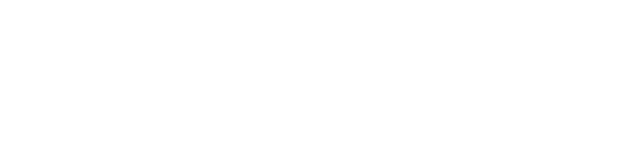
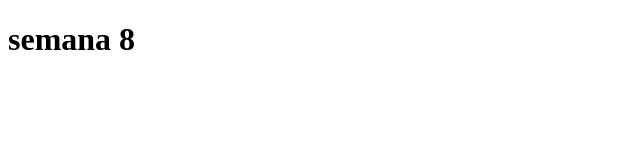
Before and after one commit to ENTRA-21-Java-2025/turma-jv5-mentoria-git, a plain HTML site: page pasta-criada-terminal/index.html in a window 1280 px wide. Shown: the whole page, without its empty margins (0-640 px from the left). Drawn offline with Linux system fonts and the light colour scheme.

Commit message:
adiciona uma tag de titulo

```diff
--- a/pasta-criada-terminal/index.html
+++ b/pasta-criada-terminal/index.html
@@ -5,5 +5,7 @@
     <meta name="viewport" content="width=device-width, initial-scale=1.0" />
     <title>semana 8 - subida git</title>
   </head>
-  <body></body>
+  <body>
+    <h1>semana 8</h1>
+  </body>
 </html>
```
